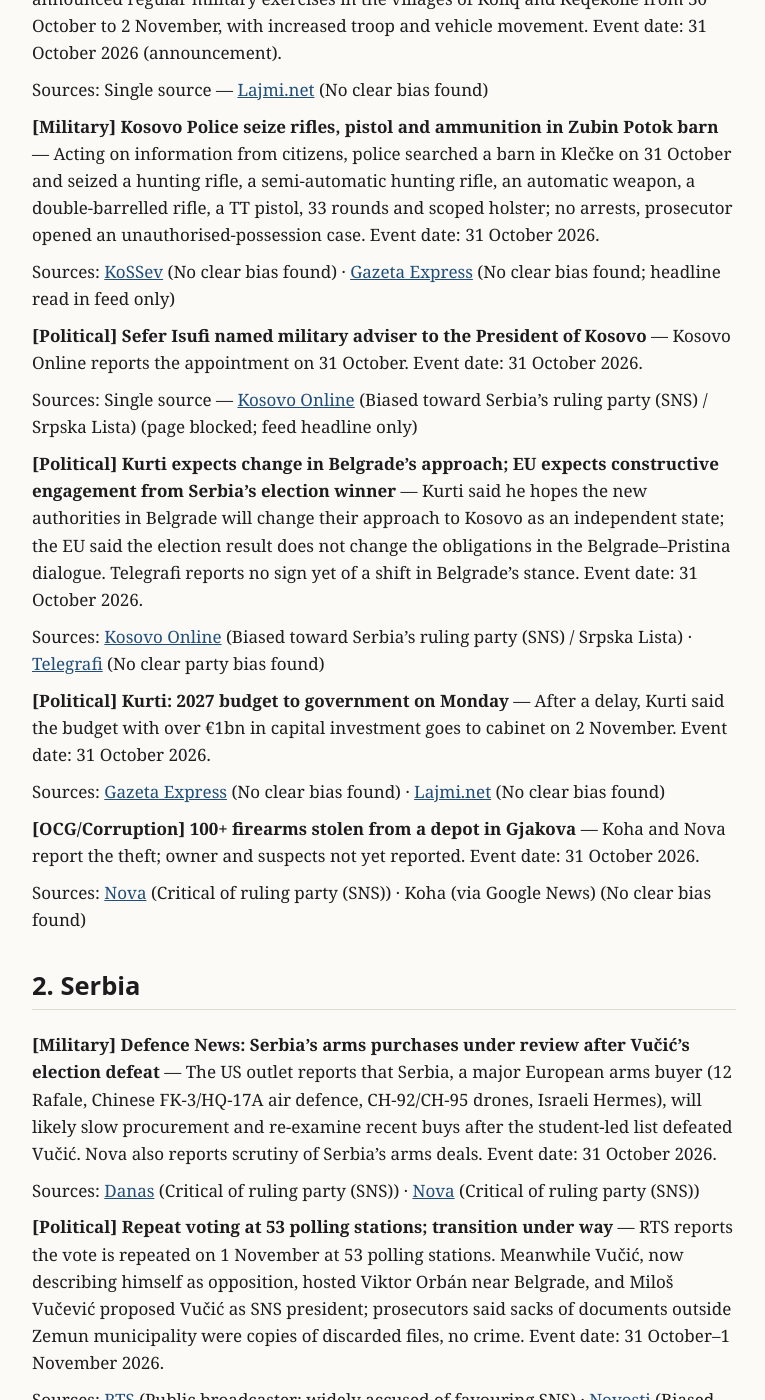
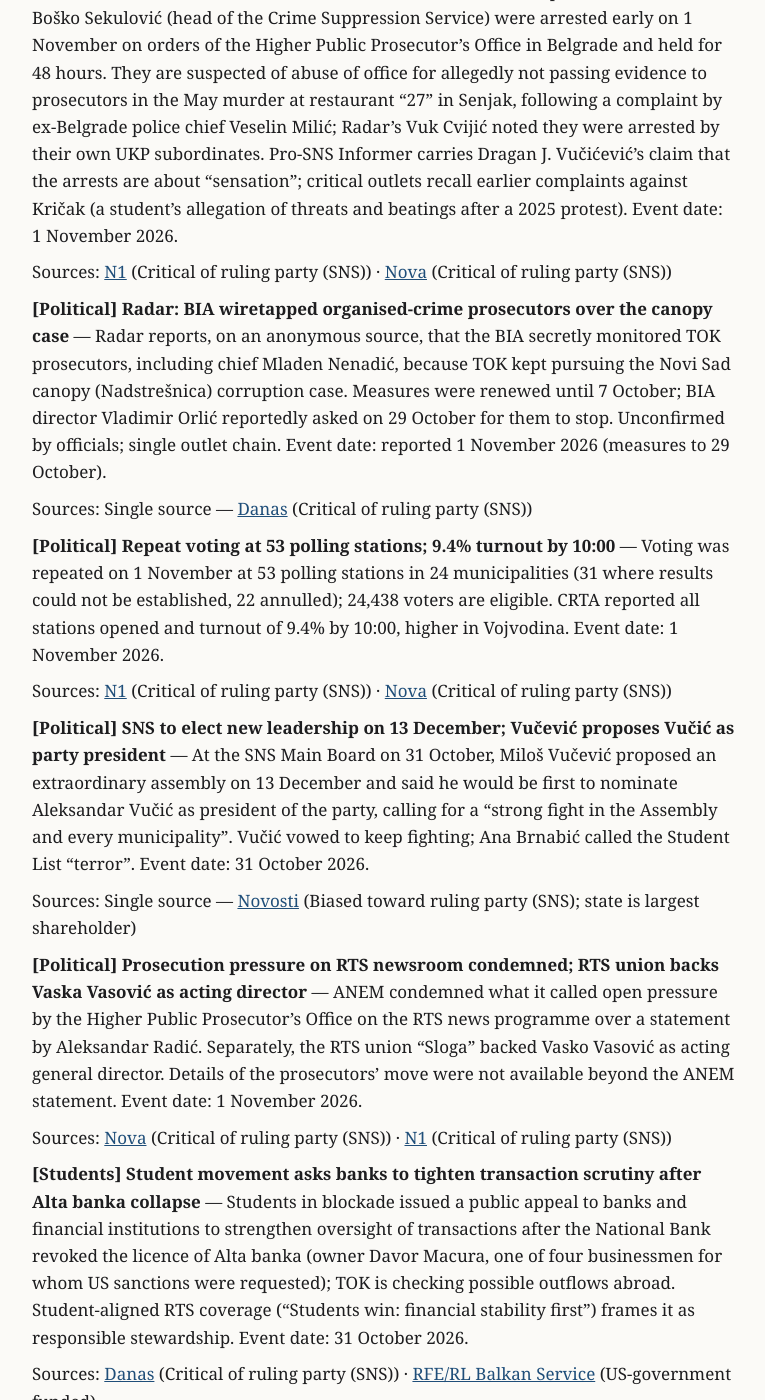
Before and after one commit to Zmaj622/Balkans-brief-site, a Jekyll site: the page built from _briefs/2026-11-01.md, in a window 1280 px wide and 1400 px high, scrolled down 463 px. Shown: the whole window, without its empty margins (256-1021 px from the left). Built offline with Jekyll 4.4.1, drawn with Linux system fonts in a browser that asks for light colours; some of the changed text lies outside the part shown.

Commit message:
Brief for 2026-11-01
Co-Authored-By: Claude Sonnet 5.5 <noreply@anthropic.com>
Claude-Session: https://claude.ai/code/session_01LRU4UErEWqqDzi8gyVGLR6

```diff
--- a/_briefs/2026-11-01.md
+++ b/_briefs/2026-11-01.md
@@ -5,70 +5,88 @@ date: 2026-11-01 05:00:00 +0000
 
 # Balkans brief — 1 November 2026
 
-Note: the Serbia election watch no longer applies (after 31 October). Feed coverage of military news was thin today; several items rest on one source.
+## Serbia transition watch — after the 25 October 2026 election
+
+**[OCG/Corruption] Head of Serbia's criminal police and head of the crime-suppression service arrested in "Senjak" case** — Marko Kričak (chief of the Criminal Police Directorate, UKP, former commander of the VIP-protection unit) and Boško Sekulović (head of the Crime Suppression Service) were arrested early on 1 November on orders of the Higher Public Prosecutor's Office in Belgrade and held for 48 hours. They are suspected of abuse of office for allegedly not passing evidence to prosecutors in the May murder at restaurant "27" in Senjak, following a complaint by ex-Belgrade police chief Veselin Milić; Radar's Vuk Cvijić noted they were arrested by their own UKP subordinates. Pro-SNS Informer carries Dragan J. Vučićević's claim that the arrests are about "sensation"; critical outlets recall earlier complaints against Kričak (a student's allegation of threats and beatings after a 2025 protest). Event date: 1 November 2026.
+
+Sources: [N1](https://n1info.rs/vesti/tuzilac-stefanovic-kricku-i-sekulovicu-odredjeno-zadrzavanje-od-48-sati/) (Critical of ruling party (SNS)) · [Nova](https://nova.rs/vesti/hronika/cvijic-o-hapsenju-kricka-i-sekulovica-obojicu-uhapsili-pripadnici-ukp-njihovi-potcinjeni/) (Critical of ruling party (SNS))
+
+**[Political] Radar: BIA wiretapped organised-crime prosecutors over the canopy case** — Radar reports, on an anonymous source, that the BIA secretly monitored TOK prosecutors, including chief Mladen Nenadić, because TOK kept pursuing the Novi Sad canopy (Nadstrešnica) corruption case. Measures were renewed until 7 October; BIA director Vladimir Orlić reportedly asked on 29 October for them to stop. Unconfirmed by officials; single outlet chain. Event date: reported 1 November 2026 (measures to 29 October).
+
+Sources: Single source — [Danas](https://www.danas.rs/vesti/drustvo/bia-prisluskivala-tuzioce/) (Critical of ruling party (SNS))
+
+**[Political] Repeat voting at 53 polling stations; 9.4% turnout by 10:00** — Voting was repeated on 1 November at 53 polling stations in 24 municipalities (31 where results could not be established, 22 annulled); 24,438 voters are eligible. CRTA reported all stations opened and turnout of 9.4% by 10:00, higher in Vojvodina. Event date: 1 November 2026.
+
+Sources: [N1](https://n1info.rs/vesti/crta-do-10h-na-birackim-mestima-gde-izbori-ponavljaju-glasalo-94-odsto-biraca/) (Critical of ruling party (SNS)) · [Nova](https://nova.rs/vesti/politika/crta-do-10-casova-na-izborima-glasalo-94-odsto-biraca/) (Critical of ruling party (SNS))
+
+**[Political] SNS to elect new leadership on 13 December; Vučević proposes Vučić as party president** — At the SNS Main Board on 31 October, Miloš Vučević proposed an extraordinary assembly on 13 December and said he would be first to nominate Aleksandar Vučić as president of the party, calling for a "strong fight in the Assembly and every municipality". Vučić vowed to keep fighting; Ana Brnabić called the Student List "terror". Event date: 31 October 2026.
+
+Sources: Single source — [Novosti](https://www.novosti.rs/vesti/politika/1666199/milos-vuicevic-aleksandar-vucic-predsednik-sns) (Biased toward ruling party (SNS); state is largest shareholder)
+
+**[Political] Prosecution pressure on RTS newsroom condemned; RTS union backs Vaska Vasović as acting director** — ANEM condemned what it called open pressure by the Higher Public Prosecutor's Office on the RTS news programme over a statement by Aleksandar Radić. Separately, the RTS union "Sloga" backed Vasko Vasović as acting general director. Details of the prosecutors' move were not available beyond the ANEM statement. Event date: 1 November 2026.
+
+Sources: [Nova](https://nova.rs/vesti/drustvo/anem-osudjuje-otvoreni-pritisak-viseg-javnog-tuzilastva-na-redakciju-informativnog-programa-rts/) (Critical of ruling party (SNS)) · [N1](https://n1info.rs/vesti/sloga-rts-podrzava-vaska-vasovica-za-v-d-generalnog-direktora-/) (Critical of ruling party (SNS))
+
+**[Students] Student movement asks banks to tighten transaction scrutiny after Alta banka collapse** — Students in blockade issued a public appeal to banks and financial institutions to strengthen oversight of transactions after the National Bank revoked the licence of Alta banka (owner Davor Macura, one of four businessmen for whom US sanctions were requested); TOK is checking possible outflows abroad. Student-aligned RTS coverage ("Students win: financial stability first") frames it as responsible stewardship. Event date: 31 October 2026.
+
+Sources: [Danas](https://www.danas.rs/vesti/ekonomija/studenti-u-blokadi-apel-bankama/) (Critical of ruling party (SNS)) · [RFE/RL Balkan Service](https://www.slobodnaevropa.org/a/narodna-banka-srbija-oduzela-rad-alta-banka/33887916.html) (US-government funded)
+
+**[Political] EU: Serbian election result does not change Belgrade–Pristina obligations** — An EU spokesperson told Kallxo that the dialogue does not depend on individual leaders and that the 2023 normalisation agreement and Ohrid annex remain binding; speculation on a changed Serbian position is "premature", and the EU is ready to work with the new leadership. Event date: 31 October 2026.
+
+Sources: Single source — [Insajder](https://insajder.net/prenosimo/eu-rezultati-izbora-u-srbiji-ne-menjaju-obaveze-u-dijalogu-beograda-i-pristine) (No clear bias found)
 
 ## 1. Kosovo
 
-**[Military] Kosovo Security Force holds drills near Koliq and Keqekollë** — The FSK announced regular military exercises in the villages of Koliq and Keqekollë from 30 October to 2 November, with increased troop and vehicle movement. Event date: 31 October 2026 (announcement).
+**[Political] Kurti: hopes new Serbian power will change approach to Kosovo as independent state** — Speaking to Vetëvendosje on 31 October, PM Albin Kurti said "we know who lost power, but not yet exactly who has won it", and hoped for a positive change toward Kosovo and toward Albanians in Preševo, Bujanovac and Medveđa. Student List won 52.54% on 25 October vs 39.29% for SNS. Event date: 31 October 2026.
 
-Sources: Single source — [Lajmi.net](https://lajmi.net/fsk-ja-zhvillon-ushtrime-ushtarake-ne-koliq-dhe-keqekolle/) (No clear bias found)
+Sources: [Evropa e Lirë (RFE/RL)](https://www.evropaelire.org/a/kurti-pushteti-i-ri-serbi-ndryshon-qasje-kosoves/33887988.html) (US-government funded)
 
-**[Military] Kosovo Police seize rifles, pistol and ammunition in Zubin Potok barn** — Acting on information from citizens, police searched a barn in Klečke on 31 October and seized a hunting rifle, a semi-automatic hunting rifle, an automatic weapon, a double-barrelled rifle, a TT pistol, 33 rounds and scoped holster; no arrests, prosecutor opened an unauthorised-possession case. Event date: 31 October 2026.
+**[Military] Weapons seized in barn in Klečka, Zubin Potok** — Kosovo Police, acting on citizens' tips, searched a barn in Klečka and seized a semi-automatic and an automatic weapon, two hunting rifles, a TT pistol, 33 rounds and optics. No arrests; a prosecutor opened a case for unauthorised weapons possession. No paramilitary link reported. Event date: 31 October 2026.
 
-Sources: [KoSSev](https://kossev.info/policija-zaplenila-osam-komada-oruzja-i-municiju-u-stali-u-zubinom-potoku-uhapsenih-nema/) (No clear bias found) · [Gazeta Express](https://www.gazetaexpress.com/policia-realizon-kontrolle-ne-zubin-potok) (No clear bias found; headline read in feed only)
+Sources: [KoSSev](https://kossev.info/policija-zaplenila-osam-komada-oruzja-i-municiju-u-stali-u-zubinom-potoku-uhapsenih-nema/) (No clear bias found) · [Kosovo Online](https://www.kosovo-online.com/vesti/hronika/kosovska-policija-zaplenila-vise-komada-oruzja-u-selu-klecka-kod-zubinog-potoka-31-10) (Biased toward Serbia's ruling party (SNS) / Srpska Lista)
 
-**[Political] Sefer Isufi named military adviser to the President of Kosovo** — Kosovo Online reports the appointment on 31 October. Event date: 31 October 2026.
+**[Political] Opposition says Kurti government missed legal deadline for 2027 budget** — LDK MP Hoti said the draft 2027 budget was not approved by 31 October as the public finance law requires, a first even in election periods; a government figure (Nagavci) separately said the proposal exceeds €1 billion for capital investment, and Lajmi reports the government still lacks a work programme. Event date: 1 November 2026.
 
-Sources: Single source — [Kosovo Online](https://www.kosovo-online.com/vesti/politika/sefer-isufi-imenovan-za-vojnog-savetnika-predsednice-kosova-31-10-2026) (Biased toward Serbia's ruling party (SNS) / Srpska Lista) (page blocked; feed headline only)
-
-**[Political] Kurti expects change in Belgrade's approach; EU expects constructive engagement from Serbia's election winner** — Kurti said he hopes the new authorities in Belgrade will change their approach to Kosovo as an independent state; the EU said the election result does not change the obligations in the Belgrade–Pristina dialogue. Telegrafi reports no sign yet of a shift in Belgrade's stance. Event date: 31 October 2026.
-
-Sources: [Kosovo Online](https://www.kosovo-online.com/en/news/politics/kurti-we-expect-positive-change-belgrades-approach-toward-republic-kosovo-31-10-2026) (Biased toward Serbia's ruling party (SNS) / Srpska Lista) · [Telegrafi](https://telegrafi.com/pushteti-i-ri-ne-beograd-pa-shenja-per-ndryshim-te-qendrimit-ndaj-kosoves/) (No clear party bias found)
-
-**[Political] Kurti: 2027 budget to government on Monday** — After a delay, Kurti said the budget with over €1bn in capital investment goes to cabinet on 2 November. Event date: 31 October 2026.
-
-Sources: [Gazeta Express](https://www.gazetaexpress.com/vonesa-ne-procedimin-e-buxhetit-kurti-njofton-se-te-henen-miratohet-ne-qeveri) (No clear bias found) · [Lajmi.net](https://lajmi.net/) (No clear bias found)
-
-**[OCG/Corruption] 100+ firearms stolen from a depot in Gjakova** — Koha and Nova report the theft; owner and suspects not yet reported. Event date: 31 October 2026.
-
-Sources: [Nova](https://nova.rs/vesti/hronika/vise-od-100-komada-vatrenog-oruzja-ukradeno-iz-skladista-u-djakovici/) (Critical of ruling party (SNS)) · Koha (via Google News) (No clear bias found)
+Sources: [Lajmi.net](https://lajmi.net/hoti-qeveria-nuk-e-miratoi-buxhetin-per-vitin-2027-brenda-afatit-ligjor-po-shkel-ligjin/) (No clear bias found)
 
 ## 2. Serbia
 
-**[Military] Defence News: Serbia's arms purchases under review after Vučić's election defeat** — The US outlet reports that Serbia, a major European arms buyer (12 Rafale, Chinese FK-3/HQ-17A air defence, CH-92/CH-95 drones, Israeli Hermes), will likely slow procurement and re-examine recent buys after the student-led list defeated Vučić. Nova also reports scrutiny of Serbia's arms deals. Event date: 31 October 2026.
+(Other Serbia developments are in the transition watch above.)
 
-Sources: [Danas](https://www.danas.rs/svet/americki-portal-defense-news-naoruzanje-vucic/) (Critical of ruling party (SNS)) · [Nova](https://nova.rs/vesti/svet/pod-lupom-milionski-poslovi-srbije-s-oruzjem/) (Critical of ruling party (SNS))
+**[Military] Serbian Army opens recruitment for special units** — The Ministry of Defence and Army announced public calls for the 72nd Special Operations Brigade and 63rd Parachute Brigade, and cancelled an internal officer-recruitment call. Routine; no policy change reported. Event date: 1 November 2026.
 
-**[Political] Repeat voting at 53 polling stations; transition under way** — RTS reports the vote is repeated on 1 November at 53 polling stations. Meanwhile Vučić, now describing himself as opposition, hosted Viktor Orbán near Belgrade, and Miloš Vučević proposed Vučić as SNS president; prosecutors said sacks of documents outside Zemun municipality were copies of discarded files, no crime. Event date: 31 October–1 November 2026.
-
-Sources: [RTS](https://www.rts.rs/vesti/izbori-2026/6073634/izbori-2026.html) (Public broadcaster; widely accused of favouring SNS) · [Novosti](https://www.novosti.rs/vesti/politika/1666322/vucic-orban-sastali-beogradu-obojica-smo-nedavno-izgubili-izborima-ali-nismo-izgubili-svoje-dostojanstvo-ponos-veru-video) (Biased toward ruling party (SNS); state is largest shareholder) · [Insajder](https://insajder.net/) (No clear bias found)
+Sources: Single source — Ministry of Defence of Serbia (Official source (Serbian government)); item seen in feed, original page not opened.
 
 ## 3. Bosnia and Herzegovina
 
-**[Political] Dodik to attend MAGA gathering at Mar-a-Lago next week** — The Atlantic reports Milorad Dodik will attend; it notes his government paid Trump advisers James Blair and Chris LaCivita. Event date: 31 October 2026.
+**[Political] Dodik expected at Trump-linked MAGA/CPAC gathering in Florida** — The Atlantic reports SNSD leader Milorad Dodik is expected at a gathering at Mar-a-Lago from 4–7 November, after the 3 November US midterms, tied to a multi-million Republic of Srpska lobbying campaign; his office did not comment and plans could change. Event date: reported 31 October–1 November 2026.
 
-Sources: [Oslobođenje](https://www.oslobodjenje.ba/vijesti/bih/dodik-ce-prisustvovati-velikom-maga-skupu-na-trumpovom-imanju-naredne-sedmice/) (No clear party bias found) · [Fokus.ba](https://www.fokus.ba/) (No clear bias found)
+Sources: [Vijesti](https://www.vijesti.me/svijet/balkan/834215/the-atlantic-ocekuje-se-prisustvo-milorada-dodika-na-skupu-trampovog-maga-pokreta-na-floridi) (Leans pro-EU) · Pro-SNSD ATV also reports it (Biased toward SNSD) — headline only
 
 ## 4. Montenegro
 
-**[Political] Visa regime for Belarus, China, Russia, Saudi Arabia and Turkey from 1 November** — Podgorica aligns visa policy with the EU as part of accession obligations. Event date: 1 November 2026.
+**[Political] Montenegro introduces visas for citizens of China, Russia, Belarus, Turkey and Saudi Arabia** — The visa regime took effect on 1 November. Event date: 1 November 2026.
 
-Sources: Single source — [Alo](https://www.alo.rs/vesti/svet/17032009/crna-gora-spusta-rampu-od-ponoci-rusi-turci-i-kinezi-vise-ne-mogu-bez-vize.html) (Biased toward ruling party (SNS))
+Sources: [Kosovo Online](https://www.kosovo-online.com/vesti/region/crna-gora-od-danas-uvodi-vize-za-drzavljane-pet-zemalja-1-11-2026) (Biased toward Serbia's ruling party (SNS) / Srpska Lista) · Pobjeda (Close to DPS (opposition)) — headline only
+
+**[Political] Opposition PES seeks hearing on possible foreign influence via media, Mtel and Alta banka** — PES said it will file an initiative for a parliamentary hearing; text not accessible beyond headline. Event date: 1 November 2026.
+
+Sources: Single source — [Pobjeda](https://www.pobjeda.me/clanak/pes-podnijecemo-inicijativu-za-saslusanje-zbog-moguceg-stranog-uticaja-preko-medija-i-finansijskih-kompanija) (Close to DPS (opposition))
 
 ## 5. Albania
 
-**[Political] Day 19 of anti-government protests in Tirana: molotovs, tear gas, three arrests** — Protesters demanding PM Edi Rama's resignation clashed with police; Berisha urged parties to join. Event date: 31 October 2026.
+**[Political] Protests enter day 20; Rama repeats dialogue offer, six arrested after violence** — Police arrested six people (two more wanted) after molotov cocktails and metal balls were thrown at police on 31 October; the Ombudsman said police action was disproportionate and some detainees, including minors, were not protesters. PM Edi Rama again placed a "Dialogue" sign in front of his office; students have refused. Event date: 31 October–1 November 2026.
 
-Sources: [Kosovo Online](https://www.kosovo-online.com/) (Biased toward Serbia's ruling party (SNS) / Srpska Lista) · [Balkanweb](https://www.balkanweb.com/) (No clear bias found)
+Sources: [Telegrafi](https://telegrafi.com/rama-perserit-ftesen-per-protestuesit-vendos-serish-flete-me-mbishkrimin-dialog-para-kryeministrise/) (No clear party bias found) · Vizion Plus (Biased toward ruling party (PS)) and Euronews Albania (No clear bias found) — headlines read
 
 ## 6. North Macedonia
 
-No qualifying military or political development found in the last 24 hours.
+**[Political] Brvenica holds mayoral runoff** — Turnout was 3.98% by 09:00 in the second round on 1 November. Separately SDSM demands prosecutors act against PM Mickoski over the Alta banka branch in North Macedonia. Event date: 1 November 2026.
+
+Sources: Sitel (Biased toward ruling party (VMRO-DPMNE)) · Slobodan Pečat (Left-leaning) — headlines read, articles not opened
 
 ## 7. Croatia
 
-**[Political] Milanović: Montenegro is welcome in the EU** — Event date: 31 October 2026.
+No genuinely new military or political developments found in the last 24 hours (Serb community demand for guaranteed Assembly seats, reported 31 October by Novosti, is a demand rather than a decision).
 
-Sources: [N1 Hrvatska](https://n1info.hr/vijesti/milanovic-sto-se-mene-tice-crna) (No clear bias found) · [Pobjeda](https://www.pobjeda.me/clanak/milanovic-crna-gora-je-dobrodosla-u-eu) (Close to DPS (opposition))
-
-Failed feeds: Dukagjini, Bota Sot, Ministry of Defence of Albania, MIA.
+All feeds loaded except: Dukagjini (Kosovo), Ministry of Defence of Albania (Albania), MIA (North Macedonia).
```
